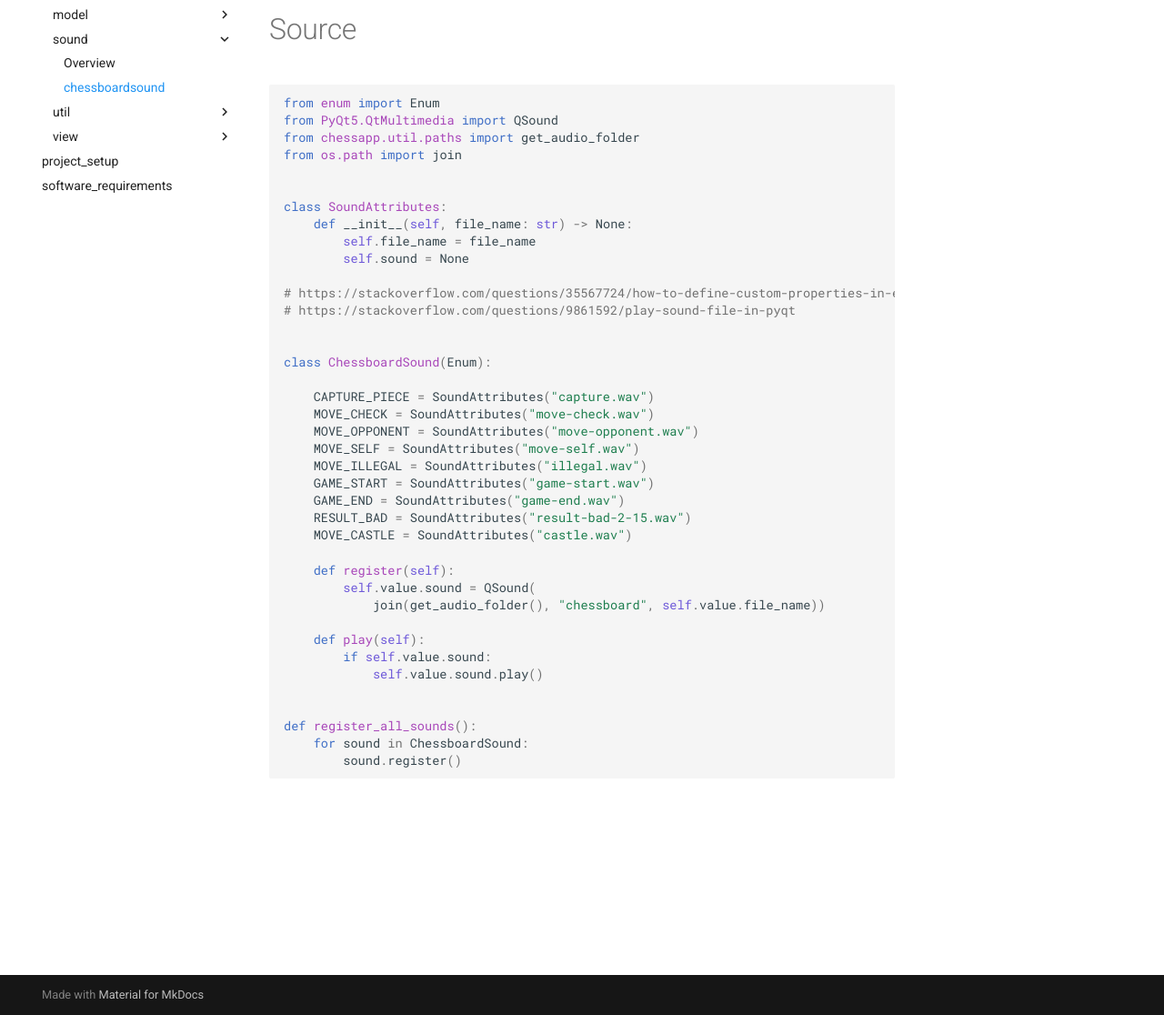
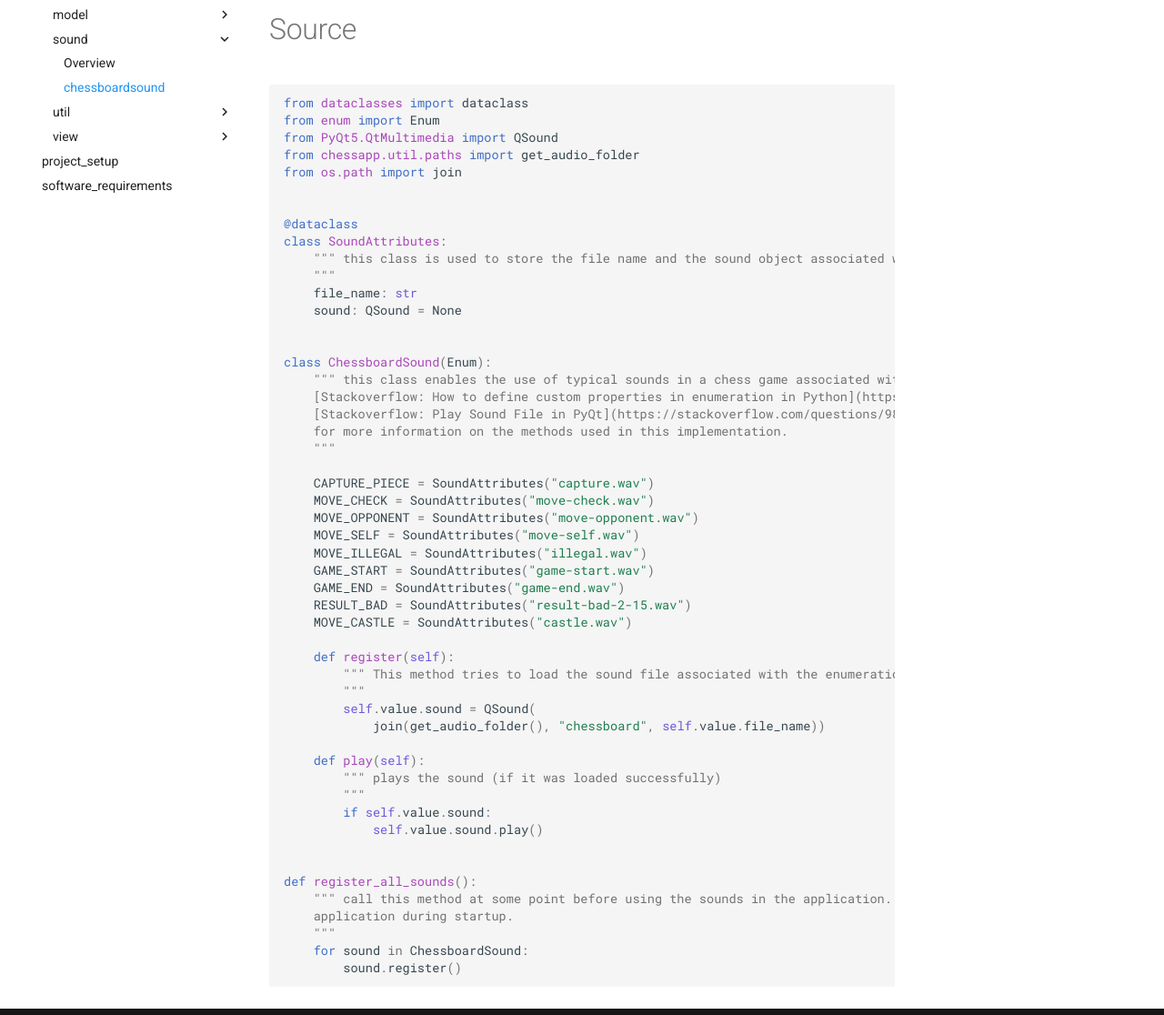
Before and after one commit to johanneslatzel/Chess-App, an MkDocs documentation site: the page built from docs/chessapp/sound/chessboardsound.md, in a window 1280 px wide and 1400 px high, cut to the strip 284-1400 px from the top of the window. Shown: the whole strip at 91% size. Built offline with MkDocs 1.6.1 and Material for MkDocs 9.7.7, drawn with Linux system fonts in a browser that asks for light colours.

Commit message:
added documentation and changed SoundAttributes to a dataclass

````diff
--- a/docs/chessapp/sound/chessboardsound.md
+++ b/docs/chessapp/sound/chessboardsound.md
@@ -7,22 +7,27 @@
 
 # Source
 ```python
+from dataclasses import dataclass
 from enum import Enum
 from PyQt5.QtMultimedia import QSound
 from chessapp.util.paths import get_audio_folder
 from os.path import join
 
 
+@dataclass
 class SoundAttributes:
-    def __init__(self, file_name: str) -> None:
-        self.file_name = file_name
-        self.sound = None
-
-# https://stackoverflow.com/questions/35567724/how-to-define-custom-properties-in-enumeration-in-python-javascript-like
-# https://stackoverflow.com/questions/9861592/play-sound-file-in-pyqt
+    """ this class is used to store the file name and the sound object associated with a sound.
+    """
+    file_name: str
+    sound: QSound = None
 
 
 class ChessboardSound(Enum):
+    """ this class enables the use of typical sounds in a chess game associated with actions on a chessboard. Refer to
+    [Stackoverflow: How to define custom properties in enumeration in Python](https://stackoverflow.com/questions/35567724/how-to-define-custom-properties-in-enumeration-in-python-javascript-like) and
+    [Stackoverflow: Play Sound File in PyQt](https://stackoverflow.com/questions/9861592/play-sound-file-in-pyqt)
+    for more information on the methods used in this implementation.
+    """
 
     CAPTURE_PIECE = SoundAttributes("capture.wav")
     MOVE_CHECK = SoundAttributes("move-check.wav")
@@ -35,15 +40,22 @@ class ChessboardSound(Enum):
     MOVE_CASTLE = SoundAttributes("castle.wav")
 
     def register(self):
+        """ This method tries to load the sound file associated with the enumeration value.
+        """
         self.value.sound = QSound(
             join(get_audio_folder(), "chessboard", self.value.file_name))
 
     def play(self):
+        """ plays the sound (if it was loaded successfully)
+        """
         if self.value.sound:
             self.value.sound.play()
 
 
 def register_all_sounds():
+    """ call this method at some point before using the sounds in the application. This should be called by the main
+    application during startup.
+    """
     for sound in ChessboardSound:
         sound.register()
 ```
````
Also changed, not shown: 1 other file.
